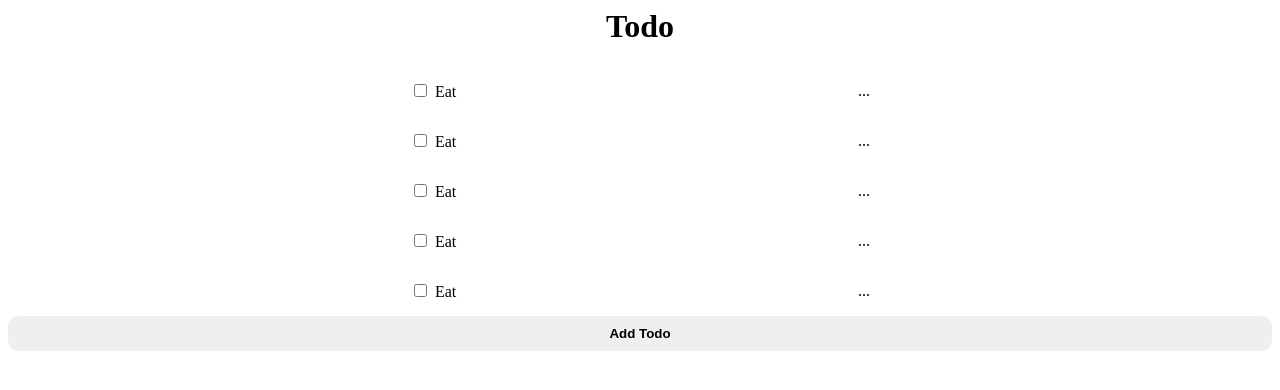
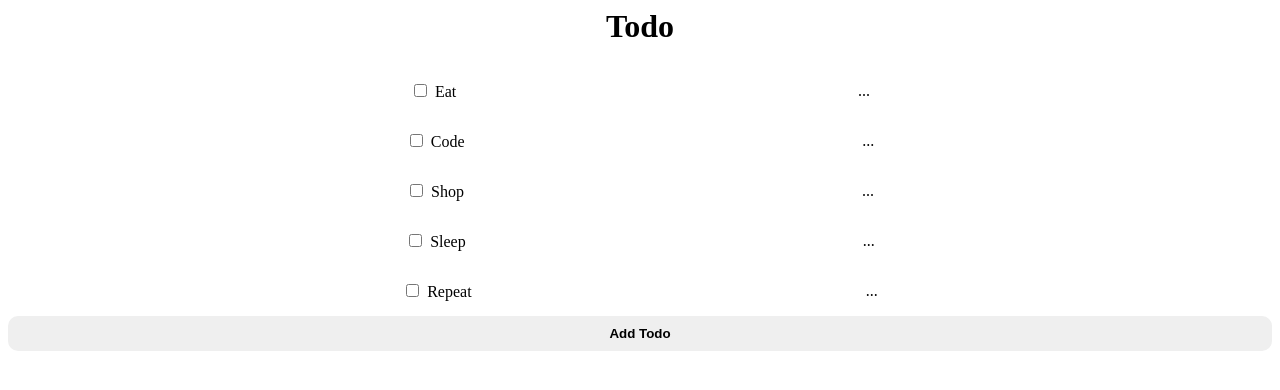
Before and after one commit to cdxgh/React_Todoie-App, a React (Create React App) app: page / in a window 1280 px wide. Shown: the top 390 px of the page. Built offline with nearby package versions, Linux system fonts and the light colour scheme.

Commit message:
Update App.js and TodoItem.jsx

```diff
--- a/src/App.js
+++ b/src/App.js
@@ -9,11 +9,11 @@
   return (
     <div ClassName="todo-container">
       <Header/>
-      <TodoItem/>
-      <TodoItem/>
-      <TodoItem/>
-      <TodoItem/>
-      <TodoItem/>
+      <TodoItem text="Eat"/>
+      <TodoItem text="Code"/>
+      <TodoItem text='Shop'/>
+      <TodoItem text="Sleep"/>
+      <TodoItem text="Repeat"/>
       <Button/>
     </div>
   );
--- a/src/components/TodoItem.jsx
+++ b/src/components/TodoItem.jsx
@@ -1,11 +1,11 @@
 import React from 'react';
 
-const TodoItem = () => {
+const TodoItem = (props) => {
   return (
   <li className="todo-item">
     <span>
     <input type='checkbox'/>
-    <span className="todo-item-text">Eat</span>
+    <span className="todo-item-text">{props.text}</span>
     </span>
     <p>...</p>
     </li>
```
